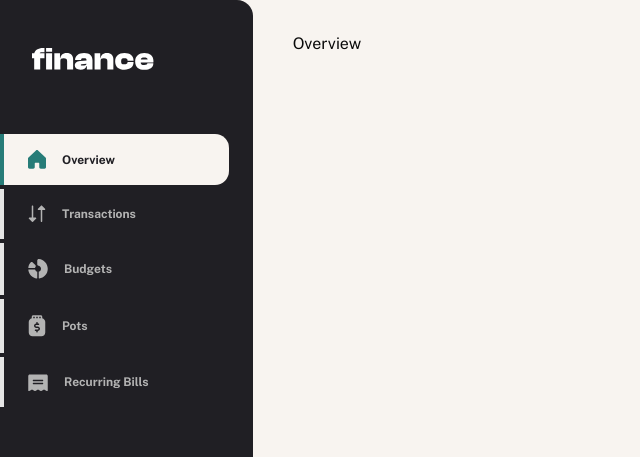
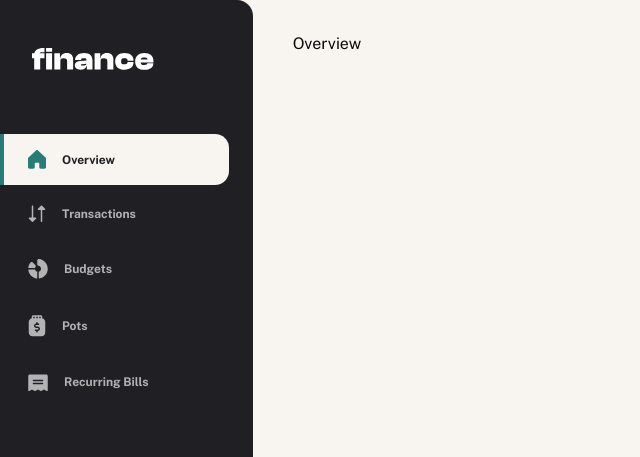
Before and after one commit to travistn/finance-tracker, a Next.js app: page /overview in a window 1280 px wide. Shown: the top 457 px of the page, without its empty margins (0-640 px from the left). Built offline with nearby package versions, Linux system fonts and the light colour scheme; no server answers.

Commit message:
Edit styling to remove white borders next to icons

```diff
--- a/components/Sidebar.tsx
+++ b/components/Sidebar.tsx
@@ -26,7 +26,7 @@ const Sidebar = () => {
     <motion.div
       animate={{ width: minimizeMenu ? 80 : '' }}
       transition={{ type: 'spring', stiffness: 200, damping: 20 }}
-      className='bg-gray-900 flex flex-col pt-2 max-xl:rounded-t-lg max-xl:px-10 xl:rounded-r-2xl xl:gap-6 xl:pb-6 xl:items-start'>
+      className='bg-gray-900 flex flex-col pt-2 max-xl:rounded-t-[8px] max-xl:px-10 xl:rounded-r-2xl xl:gap-6 xl:pb-6 xl:items-start'>
       <img
         src={`/assets/images/logo-${!minimizeMenu ? 'large' : 'small'}.svg`}
         alt='logo'
@@ -41,10 +41,10 @@ const Sidebar = () => {
           <div key={item.name} className='group/sidebar w-full'>
             <Link
               href={item.path}
-              className={`flex flex-col items-center gap-2 pt-2 pb-3 flex-1 max-xl:rounded-t-lg max-xl:border-b-4 xl:flex-row xl:gap-4 xl:pl-6 xl:py-4 xl:rounded-r-xl xl:border-l-4 transition ease-in-out duration-300 ${
+              className={`flex flex-col items-center gap-2 pt-2 pb-3 flex-1 max-xl:rounded-t-[8px] max-xl:border-b-4 xl:flex-row xl:gap-4 xl:pl-6 xl:py-4 xl:rounded-r-xl xl:border-l-4 transition ease-in-out duration-300 ${
                 pathname === item.path
                   ? 'bg-beige-100 border-green'
-                  : 'group-hover/sidebar:xl:bg-beige-100 group-hover/sidebar:xl:border-green'
+                  : 'group-hover/sidebar:xl:bg-beige-100 group-hover/sidebar:xl:border-green border-gray-900'
               } ${minimizeMenu ? 'xl:pr-6' : 'xl:pr-20'}`}>
               <div
                 role='img'
```
